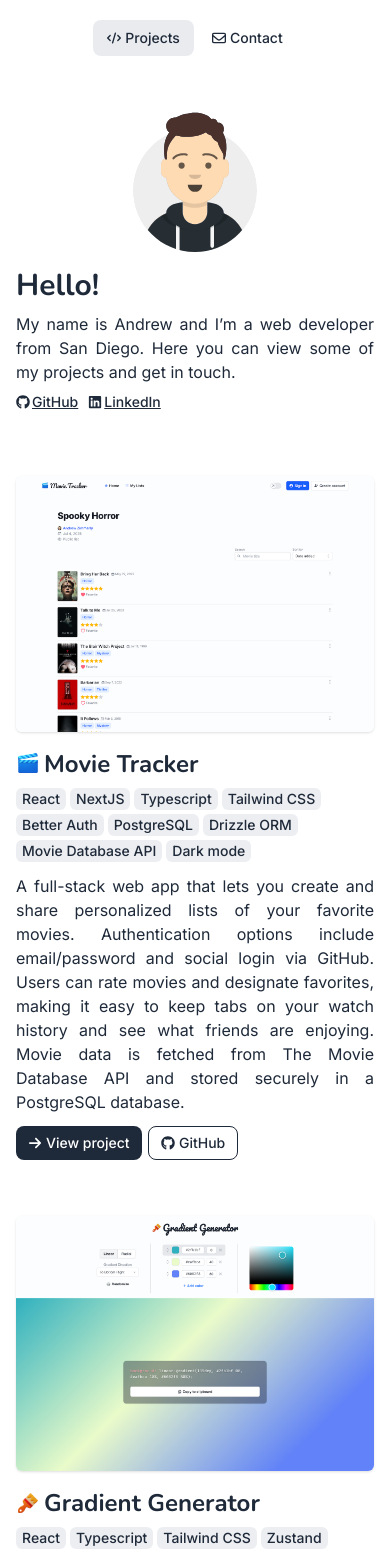
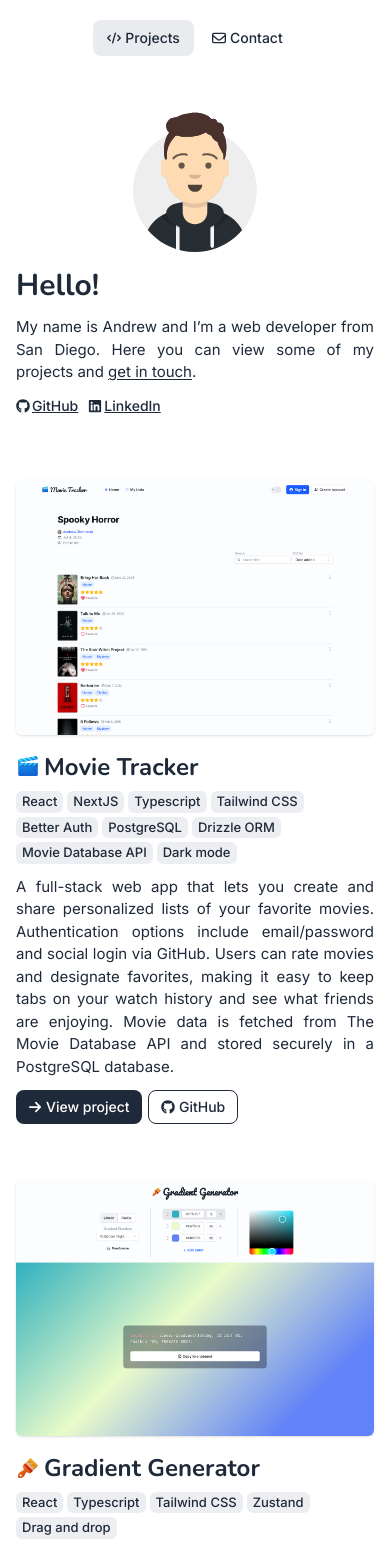
Before and after one commit to azimmerly/portfolio, a Next.js app: page / in a window 390 px wide. Shown: the top 1553 px of the page. Built offline with nearby package versions, Linux system fonts and the light colour scheme.

Commit message:
Add contact link

```diff
--- a/package.json
+++ b/package.json
@@ -14,14 +14,14 @@
   },
   "dependencies": {
     "@hookform/resolvers": "^5.2.1",
-    "next": "^15.4.5",
+    "next": "^15.4.6",
     "react": "^19.1.1",
     "react-dom": "^19.1.1",
     "react-hook-form": "^7.62.0",
     "react-icons": "^5.5.0",
     "sonner": "^2.0.7",
     "tailwind-merge": "^3.3.1",
-    "zod": "^4.0.14"
+    "zod": "^4.0.15"
   },
   "devDependencies": {
     "@eslint/eslintrc": "^3.3.1",
@@ -30,7 +30,7 @@
     "@types/react": "^19.1.9",
     "@types/react-dom": "^19.1.7",
     "eslint": "^9.32.0",
-    "eslint-config-next": "^15.4.5",
+    "eslint-config-next": "^15.4.6",
     "eslint-config-prettier": "^10.1.8",
     "postcss": "^8.5.6",
     "prettier": "^3.6.2",
--- a/src/components/AboutMe.tsx
+++ b/src/components/AboutMe.tsx
@@ -1,4 +1,5 @@
 import Image from "next/image";
+import Link from "next/link";
 import { FaGithub, FaLinkedin } from "react-icons/fa6";
 import { twMerge } from "tailwind-merge";
 
@@ -15,7 +16,7 @@ export const AboutMe = () => (
       alt="avatar"
       className="size-36 md:size-44"
     />
-    <div className="flex max-w-lg flex-col gap-2">
+    <div className="flex max-w-lg flex-col gap-3 sm:gap-2">
       <h1
         className={twMerge(
           "text-3xl font-bold md:text-4xl",
@@ -24,9 +25,16 @@ export const AboutMe = () => (
       >
         Hello!
       </h1>
-      <p className="text-justify text-pretty md:leading-6.5">
+      <p className="text-justify text-[15px] text-pretty md:text-base md:leading-6.5">
         My name is Andrew and I’m a web developer from San Diego. Here you can
-        view some of my projects and get in touch.
+        view some of my projects and{" "}
+        <Link
+          href="/contact"
+          className="underline underline-offset-[1.5px] transition-colors hover:text-gray-600"
+        >
+          get in touch
+        </Link>
+        .
       </p>
       <div className="flex gap-2.5">
         <ExternalLink icon={FaGithub} href="https://github.com/azimmerly">
--- a/src/components/ButtonLink.tsx
+++ b/src/components/ButtonLink.tsx
@@ -19,7 +19,7 @@ export const ButtonLink = ({
     target="_blank"
     rel="noopener noreferrer"
     className={twMerge(
-      "flex transform-gpu items-center gap-1 rounded-lg px-3 py-1.5 text-sm font-medium transition will-change-transform hover:scale-102",
+      "flex transform-gpu items-center gap-1 rounded-lg px-3 py-1.5 text-sm font-medium transition-transform will-change-transform hover:scale-102",
       secondary ? "border border-gray-800 bg-white" : "bg-gray-800 text-white",
     )}
   >
--- a/src/components/ContactForm.tsx
+++ b/src/components/ContactForm.tsx
@@ -84,7 +84,7 @@ export const ContactForm = () => {
         aria-busy={isSubmitting}
         disabled={isSubmitting}
         className={twMerge(
-          "mt-4 flex w-full transform-gpu items-center justify-center gap-1.5 self-center rounded-lg border-none bg-gray-800 px-5 py-2 text-sm font-medium text-white transition will-change-transform hover:scale-102 active:scale-99 md:w-fit",
+          "mt-4 flex w-full transform-gpu items-center justify-center gap-1.5 self-center rounded-lg border-none bg-gray-800 px-5 py-2 text-sm font-medium text-white transition-transform will-change-transform hover:scale-102 active:scale-99 md:w-fit",
           isSubmitting ? "pointer-events-none bg-gray-600" : "cursor-pointer",
         )}
       >
--- a/src/components/ExternalLink.tsx
+++ b/src/components/ExternalLink.tsx
@@ -15,7 +15,7 @@ export const ExternalLink = ({
     {...props}
     target="_blank"
     rel="noopener noreferrer"
-    className="flex items-center gap-0.5 rounded text-sm font-medium underline transition hover:text-gray-600"
+    className="flex items-center gap-0.5 rounded text-sm font-medium underline transition-colors hover:text-gray-600"
   >
     <Icon className="size-3.5" aria-hidden="true" />
     {children}
--- a/src/components/NavLink.tsx
+++ b/src/components/NavLink.tsx
@@ -18,7 +18,7 @@ export const NavLink = ({ href, children }: NavLinkProps) => {
       href={href}
       aria-current={ariaCurrent}
       className={twMerge(
-        "flex items-center gap-1 rounded-lg px-3.5 py-2 text-sm font-medium transition",
+        "flex items-center gap-1 rounded-lg px-3.5 py-2 text-sm font-medium transition-colors",
         ariaCurrent ? "bg-gray-200/80" : "hover:bg-gray-200/80",
       )}
     >
--- a/src/components/ProjectList.tsx
+++ b/src/components/ProjectList.tsx
@@ -74,14 +74,14 @@ export const ProjectList = () => (
             <Image src={project.icon} alt={project.title} className="size-6" />
             {project.title}
           </h2>
-          <div className="flex max-w-2xl flex-wrap gap-1 text-sm font-medium">
+          <div className="flex max-w-2xl flex-wrap gap-1 text-[13px] font-medium md:text-sm">
             {project.tech.map((tech, index) => (
               <p key={index} className="rounded-md bg-gray-200/70 px-1.5 py-px">
                 {tech}
               </p>
             ))}
           </div>
-          <p className="my-1 flex text-justify text-pretty md:leading-6.5">
+          <p className="my-1 flex text-justify text-[15px] text-pretty md:text-base md:leading-6.5">
             {project.description}
           </p>
           <div className="flex gap-1.5">
```
Also changed, not shown: 1 other file (tests, documents, lock files or other folders).
